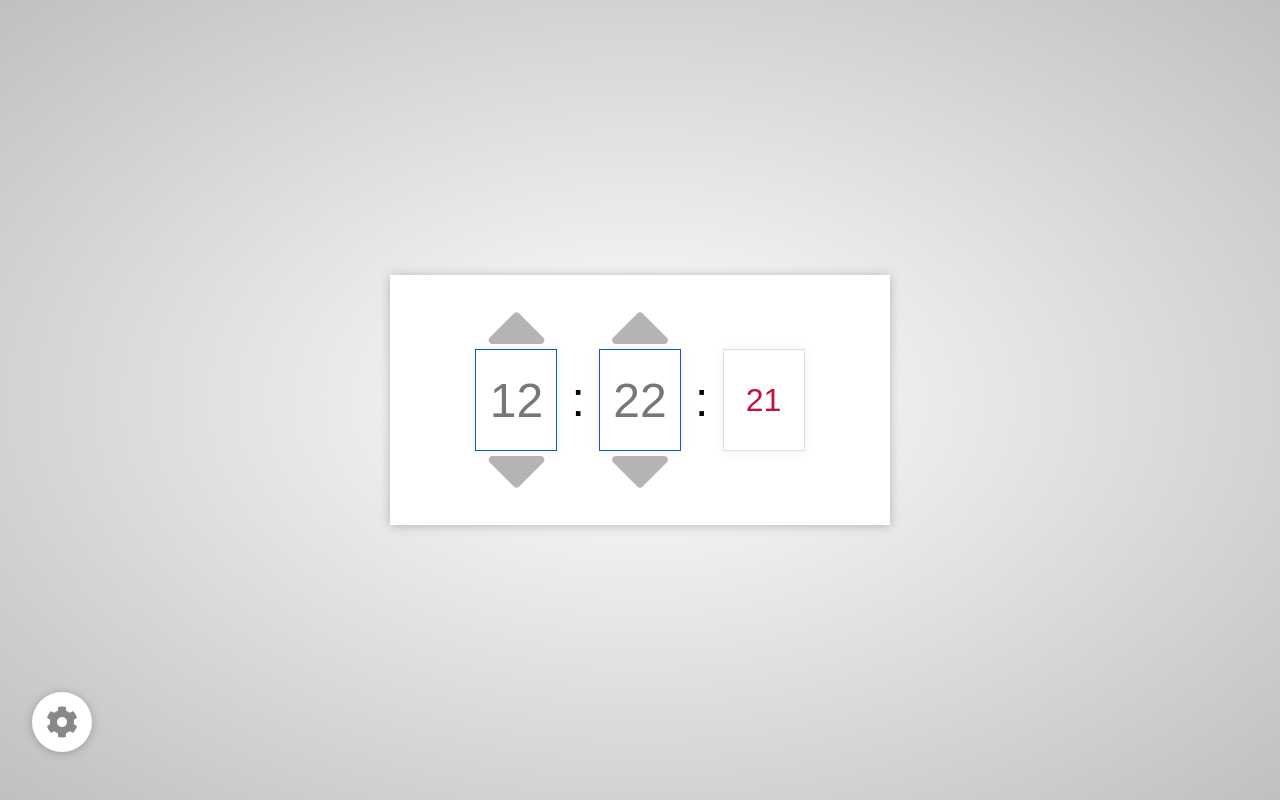
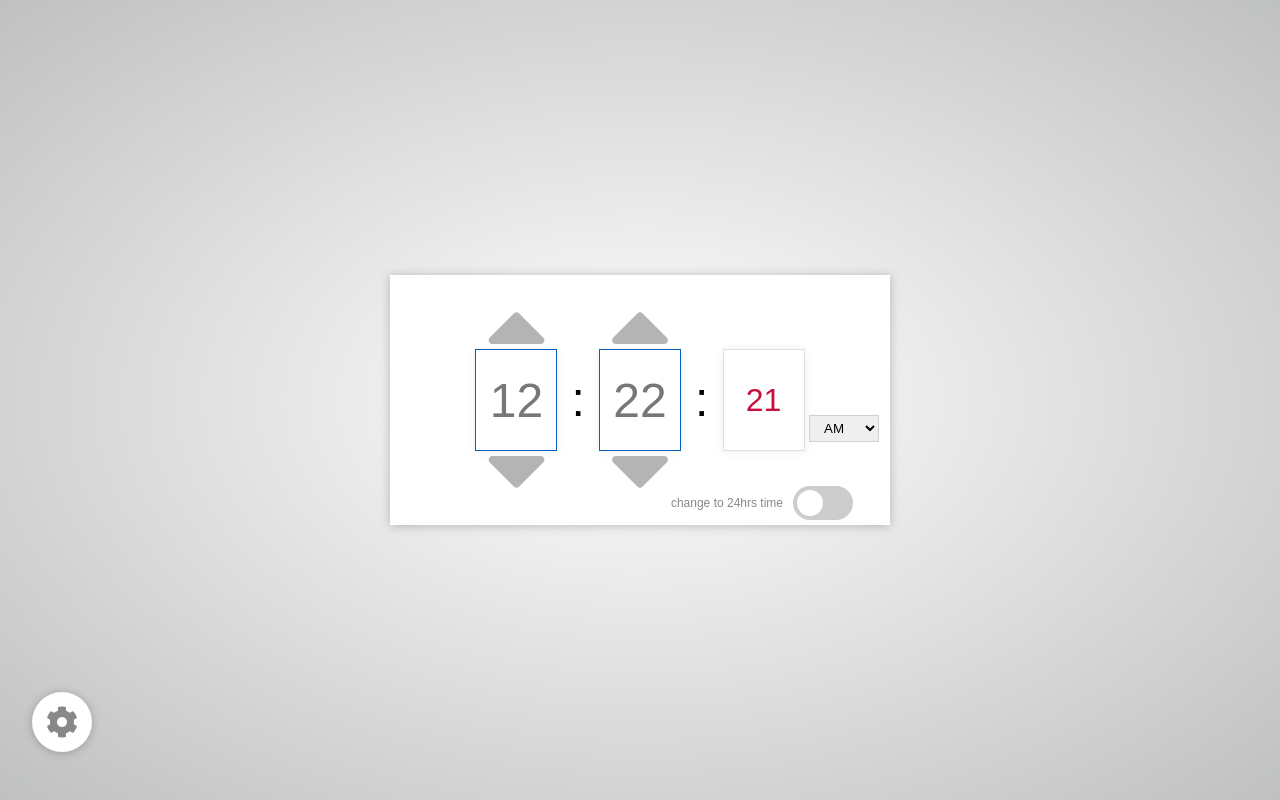
Before and after one commit to redehubng/digital-clock, a plain HTML site: page index.html in a window 1280 px wide. Both pictures are taken after a click on the element 62 px from the left and 722 px from the top of the page. Drawn offline with Linux system fonts and the light colour scheme.

Commit message:
Meridian options select button change

```diff
--- a/index.html
+++ b/index.html
@@ -17,15 +17,20 @@
 
                     <div class="time">
 
+                      <!-- HOUR -->
                         <div class="hour tb">
                             <span class="ht">12</span>
+                            <!-- up - down toggle -->
                             <span class="h-up tc tc-up"><i class="fa fa-caret-up fa-2x"></i></span>
                              <span class="h-down tc tc-down"><i class="fa fa-caret-down fa-2x"></i></span>
                         </div>
 
                         <div class="col-sp">:</div>
+
+                        <!-- MINUTE -->
                         <div class="mins tb">
                             <span class="ht">22</span>
+                            <!-- up - down toggle -->
                             <span class="h-up tc tc-up"><i class="fa fa-caret-up fa-2x"></i></span>
                             <span class="h-down tc tc-down"><i class="fa fa-caret-down fa-2x"></i></span>
                         </div>
@@ -33,8 +38,19 @@
 
                         <div class="col-sp">:</div>
                         <div class="sec">21</div>
+
+                        <!-- AM PM -->
+                        <div id="meridian">
+                            <span id="m-text">AM</span>
+                        </div>
                     </div>
-
+                    <div id="time-type">
+                        <span class="text">change to 24hrs time</span>
+                        <label class="switch">
+                            <input type="checkbox">
+                            <span class="slider round"></span>
+                        </label>
+                    </div>
 
                 </div>
                 <div class="settings">
--- a/style.css
+++ b/style.css
@@ -28,6 +28,7 @@ body{
 }
 
 .dg-interface{
+    position: relative;
     display: flex;
     flex-direction: column;
     justify-content: center;
@@ -42,6 +43,7 @@ body{
 .time{
     display: flex;
     justify-content: space-around;
+    position: relative;
 
 }
 
@@ -83,6 +85,24 @@ body{
 
 }
 
+#meridian{
+    position: absolute;
+    bottom: 10px;
+    right: -30px;
+    color: #888;
+}
+
+#meridianSelect{
+    width: 70px;
+    padding: 4px 10px;
+    border: 1px solid rgba(0, 0, 0, 0.13);
+    display: block;
+   position: absolute;
+    right: -39px;
+    bottom: -1px;
+}
+
+
 .tc{
     position: absolute;
     cursor: pointer;
@@ -102,7 +122,22 @@ body{
     left: 10px;
 }
 
+#time-type{
+    display: none;
+    position: absolute;
+    bottom: 5px;
+    right: 5px;
+    margin-right: 2rem;
+    transition: all .5s;
+}
 
+#time-type span{
+    display: inline-block;
+    padding-top: 10px;
+    padding-right: 10px;
+    font-size: 12px;
+    color: #888;
+}
 
 
 
@@ -195,3 +230,67 @@ body{
 .mode button:hover{
     background: #4d4c4c;
 }
+
+/* toggle slider */
+
+.switch {
+  position: relative;
+  display: inline-block;
+  width: 60px;
+  height: 34px;
+}
+
+/* Hide default HTML checkbox */
+.switch input {
+  opacity: 0;
+  width: 0;
+  height: 0;
+}
+
+/* The slider */
+.slider {
+  position: absolute;
+  cursor: pointer;
+  top: 0;
+  left: 0;
+  right: 0;
+  bottom: 0;
+  background-color: #ccc;
+  -webkit-transition: .4s;
+  transition: .4s;
+}
+
+.slider:before {
+  position: absolute;
+  content: "";
+  height: 26px;
+  width: 26px;
+  left: 4px;
+  bottom: 4px;
+  background-color: white;
+  -webkit-transition: .4s;
+  transition: .4s;
+}
+
+input:checked + .slider {
+  background-color: #085dbd;
+}
+
+input:focus + .slider {
+  box-shadow: 0 0 1px #085dbd;
+}
+
+input:checked + .slider:before {
+  -webkit-transform: translateX(26px);
+  -ms-transform: translateX(26px);
+  transform: translateX(26px);
+}
+
+/* Rounded sliders */
+.slider.round {
+  border-radius: 34px;
+}
+
+.slider.round:before {
+  border-radius: 50%;
+}
--- a/timer.js
+++ b/timer.js
@@ -5,8 +5,17 @@ var timeBox = document.getElementsByClassName('tb');
 // SET TIME BOX FOR EDIT
 var changer = document.getElementsByClassName('tc');
 
+// TOGGLE CHANGE BUTTON
+var toggleSwitch = document.getElementById('time-type');
+
 // SETTINGS BUTTON
 var setBtn = document.getElementById('set-btn');
+
+// AM PM DROPDOWN
+var meridianNode = document.getElementById('meridian');
+
+// AM PM TEXT
+var mtext = document.getElementById("m-text");
 
 var i;
 
@@ -23,6 +32,21 @@ function changerToggle(){
 
   }
 }
+
+// FUCNTION FOR SLIDER TOGGLE
+function switchToggle(){
+
+    if (toggleSwitch.style.display === "flex") {
+
+      toggleSwitch.style.display = "none";
+    } else {
+      toggleSwitch.style.display = "flex";
+
+    }
+
+
+}
+
 // FUCNTION FOR BOX BORDER CHANGE
 function borderToggle(){
   for (i = 0; i < timeBox.length; i++) {
@@ -32,10 +56,51 @@ function borderToggle(){
   }
 }
 
+// AM PM SELECT ELEMENT
+
+function meridianSelection(){
+
+  var selectNode = document.createElement("select");
+
+  // options to be added
+  var optionsList = ['AM', 'PM'];
+
+  // select id
+  selectNode.id = "meridianSelect";
+
+  for(i = 0; i< optionsList.length; i++){
+      var options = document.createElement("option");
+      options.value = optionsList[i];
+      options.text = optionsList[i];
+      selectNode.appendChild(options);
+  }
+  // append element
+  meridianNode.appendChild(selectNode);
+
+  console.log(selectNode);
+  return meridianNode;
+
+}
+function removeSelect(elementId) {
+  // Removes an element from the document
+  var element = document.getElementById(elementId);
+  element.parentNode.removeChild(element);
+}
+
 // DISPLAY TIME CHANGING ARROWS
 setBtn.onclick = function(){
 
   changerToggle();
   borderToggle();
+  switchToggle();
+
+  if(document.getElementById("meridianSelect")){
+    removeSelect('meridianSelect');
+  }else{
+    meridianSelection();
+  }
+
+  mtext.classList.toggle("hide");
+
 
 }
```
